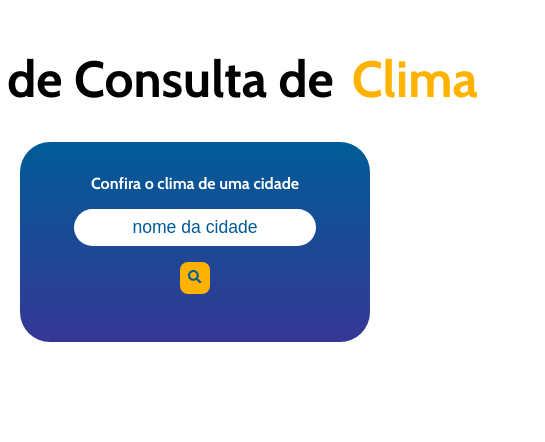
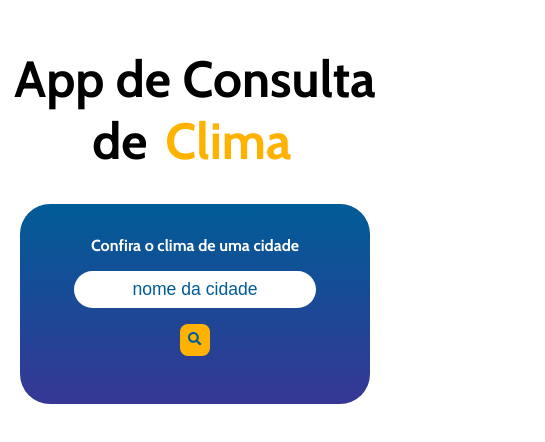
Before and after one commit to Luiz-de-Lima/weather-app-react-ts, a React (Create React App) app: page / in a window 390 px wide. Shown: the top 442 px of the page, 545 px wide, since content can reach past the window. Built offline with nearby package versions, Linux system fonts and the light colour scheme.

Commit message:
fix: ajustes no tamanho do header

```diff
--- a/src/components/Header/styles.scss
+++ b/src/components/Header/styles.scss
@@ -11,9 +11,9 @@ header {
     }
   }
   @media screen and (max-width: 820px) {
+   width: 100%;
     .title {
       font-size: 3.18rem;
-      text-align: center;
     }
   }
 }
```
